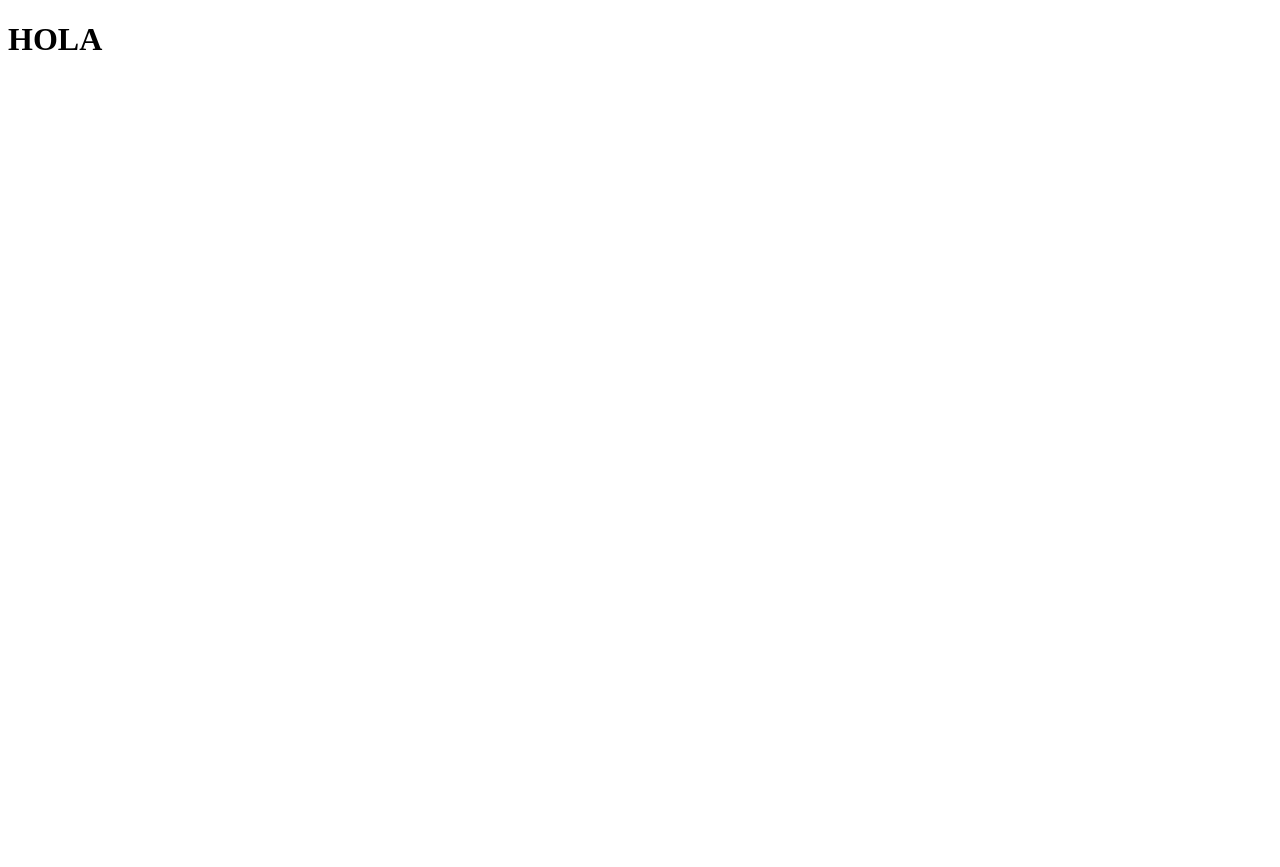
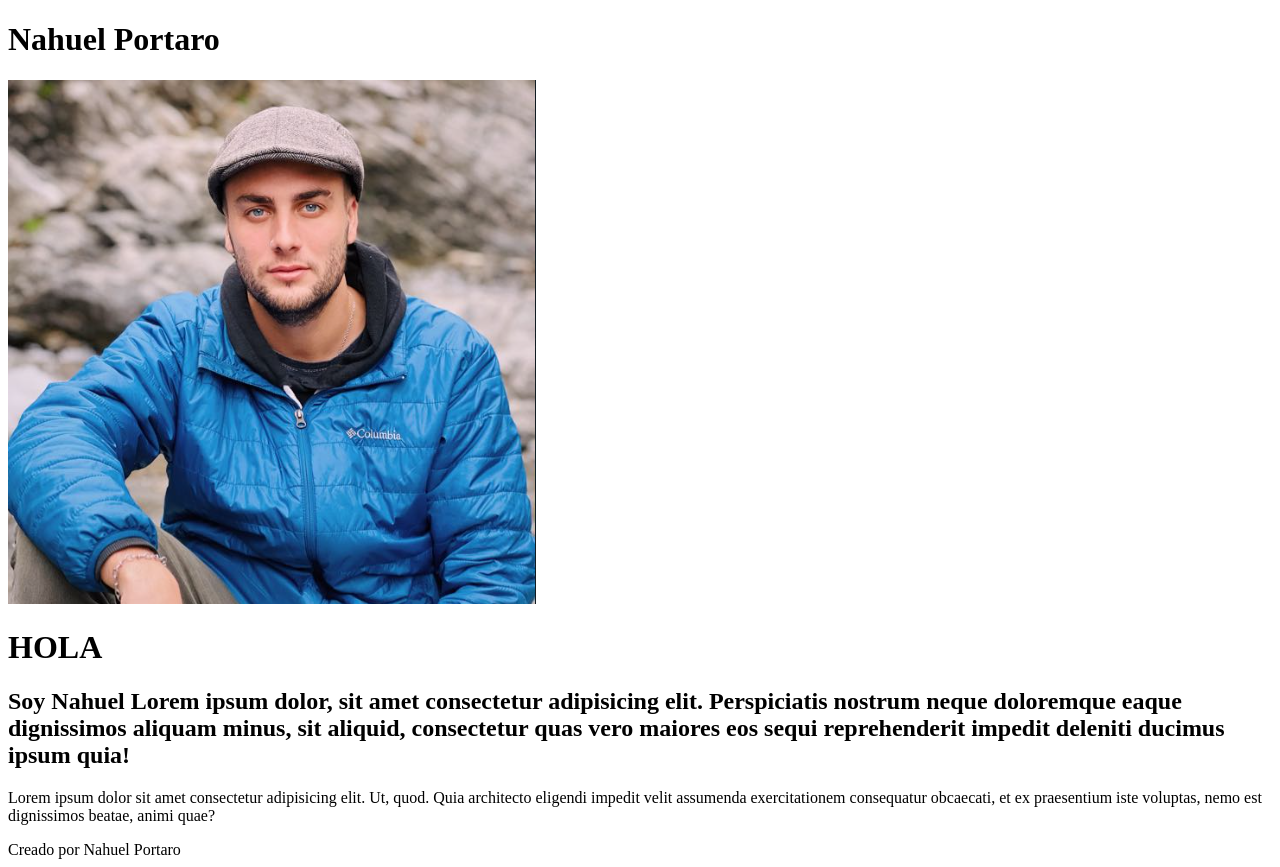
Before and after one commit to NahuPort/prog_web_utn, a plain HTML site: page Clase 2/index.html in a window 1280 px wide. Before the commit the page ends 800 px from the top, so only its background shows below. Drawn offline with Linux system fonts and the light colour scheme.

Commit message:
Etiquetas HTML, imagen

```diff
--- a/Clase 2/index.html
+++ b/Clase 2/index.html
@@ -6,7 +6,13 @@
     <title>Mi primer Sitio</title>
 </head>
 <body>
-    <h1>HOLA
-    </h1>
+    <header>
+        <h1>Nahuel Portaro</h1>
+<img src="./images/imagen.png" alt="foto mia">
+    </header>
+    <h1>HOLA</h1>
+    <h2>Soy Nahuel Lorem ipsum dolor, sit amet consectetur adipisicing elit. Perspiciatis nostrum neque doloremque eaque dignissimos aliquam minus, sit aliquid, consectetur quas vero maiores eos sequi reprehenderit impedit deleniti ducimus ipsum quia!</h2>
+    <P>Lorem ipsum dolor sit amet consectetur adipisicing elit. Ut, quod. Quia architecto eligendi impedit velit assumenda exercitationem consequatur obcaecati, et ex praesentium iste voluptas, nemo est dignissimos beatae, animi quae?</P>
+    <footer>Creado por Nahuel Portaro</footer>
 </body>
 </html>
```
Also changed, not shown: Clase 2/images/imagen.png (added).
